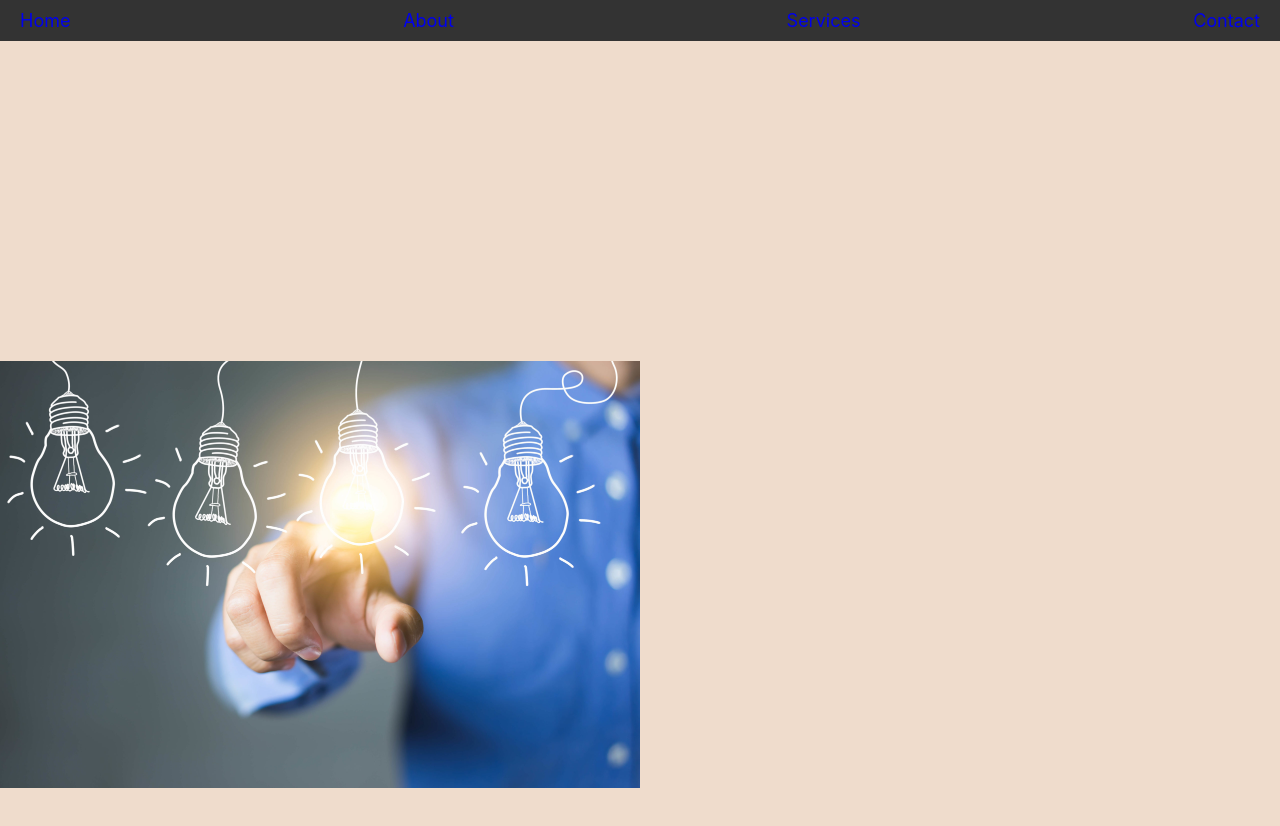
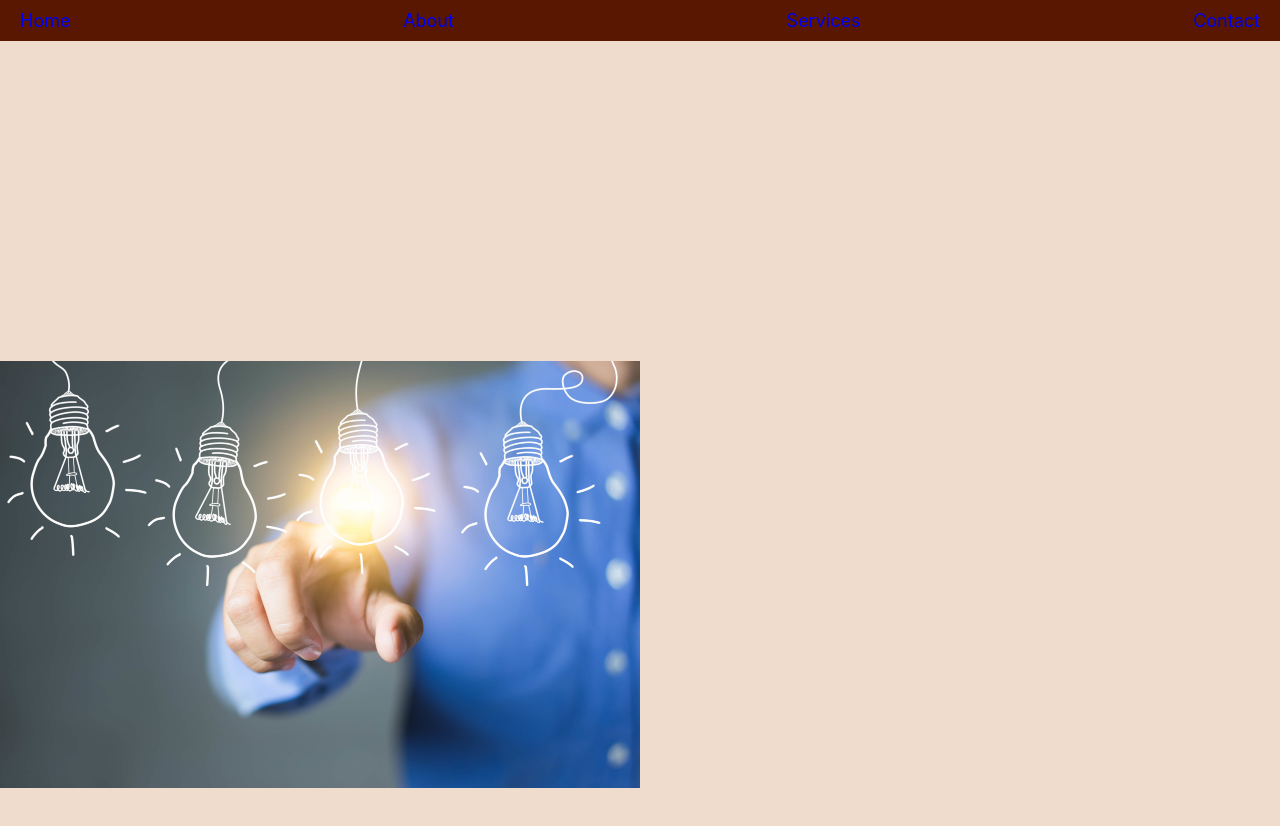
Before and after one commit to Alina-Ijaz/Web, a React (Create React App) app in the folder my-app/: page / in a window 1280 px wide. Shown: the top 826 px of the page. Built offline with nearby package versions, Linux system fonts and the light colour scheme.

Commit message:
Change color of menu bar

```diff
--- a/my-app/src/Components/Menu.css
+++ b/my-app/src/Components/Menu.css
@@ -1,6 +1,6 @@
 nav {
-    background-color: #333;
-    color: #fff;
+    background-color: #591702;
+
     font-size: 18px;
   }
 
```
